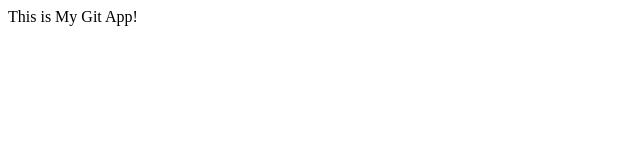
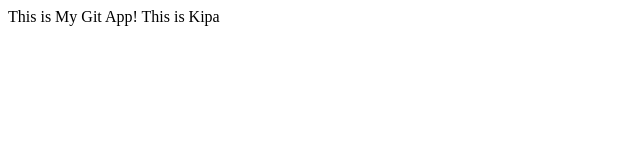
Before and after one commit to paulkipa/myAppsSample, a plain HTML site: page index.html in a window 1280 px wide. Shown: the whole page, without its empty margins (0-640 px from the left). Drawn offline with Linux system fonts and the light colour scheme.

Commit message:
Changed The App,js

```diff
--- a/app.js
+++ b/app.js
@@ -0,0 +1 @@
+console.log("helllo");
--- a/index.html
+++ b/index.html
@@ -4,6 +4,6 @@
 	<title>Kipa Git Exercise</title>
 </head>
 <body>
-This is My Git App!
+This is My Git App! This is Kipa
 </body>
 </html>
```
